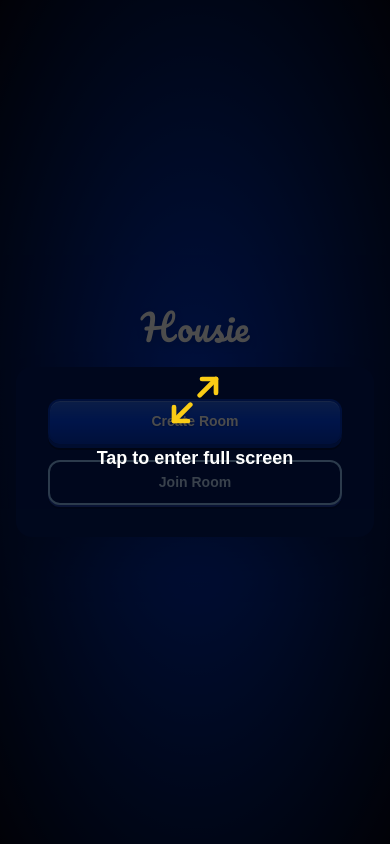
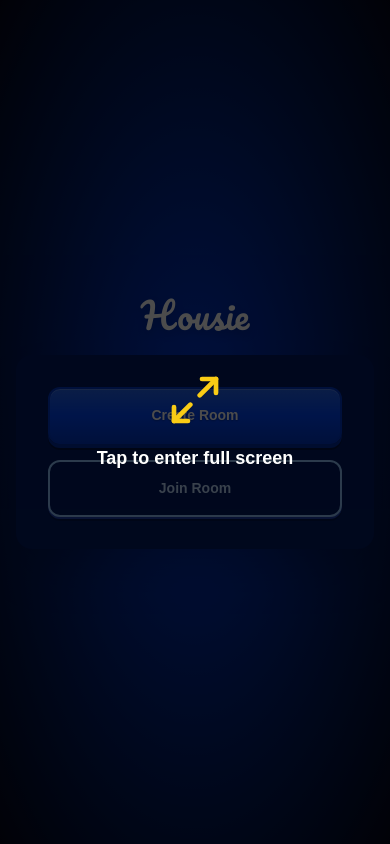
Before and after one commit to charanvinay/housie, a Next.js app: page / in a window 390 px wide. Built offline with nearby package versions, Linux system fonts and the light colour scheme; a web font is replaced by a local one.

Commit message:
chore: button sizes

```diff
--- a/app/globals.css
+++ b/app/globals.css
@@ -197,7 +197,7 @@
   .btn-primary,
   .btn-secondary,
   .btn-yellow {
-    padding: 0.625rem 1.25rem;
+    padding: 1rem 1.5rem;
     font-size: 0.875rem;
     border-radius: 0.75rem;
   }
```
